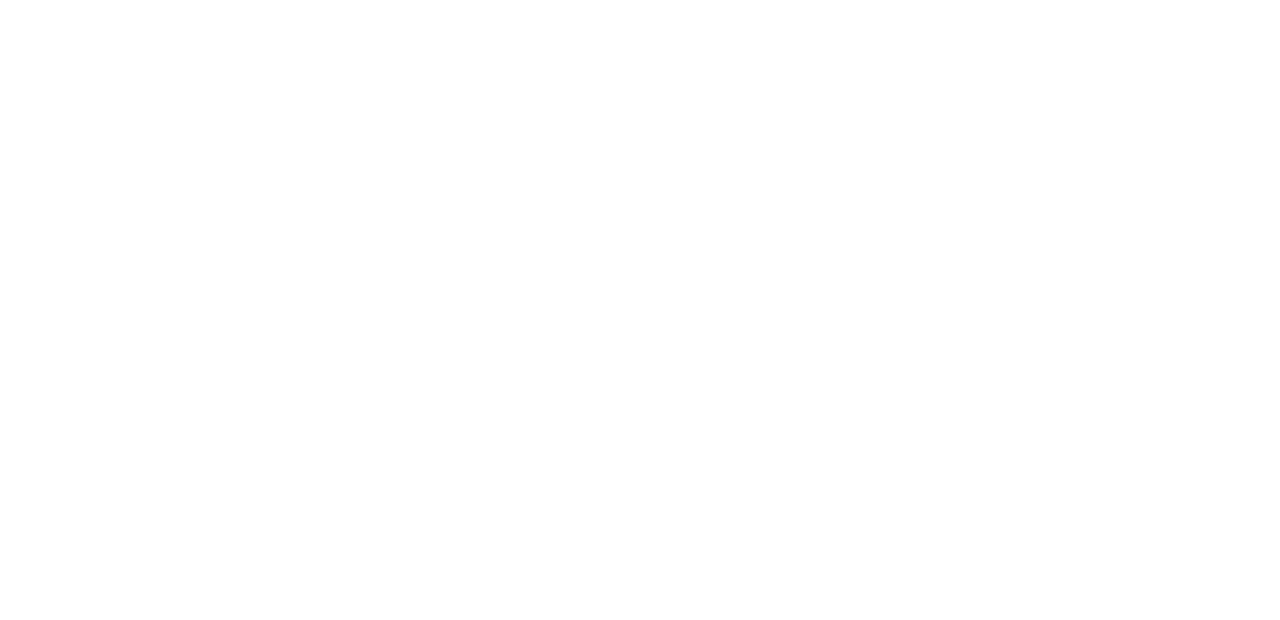
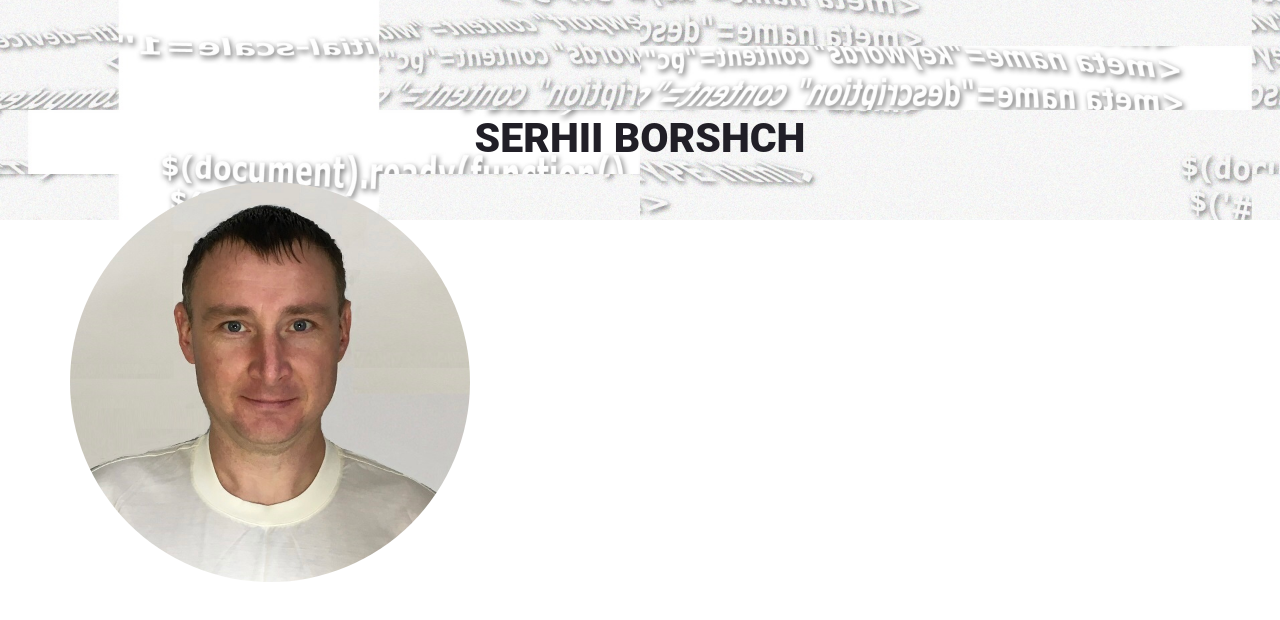
Before and after one commit to serg1557733/my-CV-site, a plain HTML site: page index.html in a window 1280 px wide. Drawn offline with Linux system fonts and the light colour scheme.

Commit message:
testing header

```diff
--- a/index.html
+++ b/index.html
@@ -4,9 +4,24 @@
     <meta charset="UTF-8">
     <meta http-equiv="X-UA-Compatible" content="IE=edge">
     <meta name="viewport" content="width=device-width, initial-scale=1.0">
+    <link rel="stylesheet" href="style.css">
+    <link rel="icon" href="img/logo/icon1.ico" class="icon">
     <title>Serhii Borshch CV</title>
 </head>
 <body>
+    <section class="header">
+        <div class="container">
+            <div class="main_header">
+                <h1>Serhii Borshch</h1>
+                        <img src="img/foto/borS.png" alt="my foto" class="foto">
+
+
+
+
+            </div>
+
+        </div>
+    </section>
 
 </body>
 </html>
--- a/style.css
+++ b/style.css
@@ -0,0 +1,39 @@
+*{
+    box-sizing: border-box;
+    margin: 0;
+    padding: 0;
+}
+.container {
+    width: 1140px;
+    margin: 0 auto;
+    position: relative;
+}
+h1 {
+    margin-top: 75px;
+    text-align: center;
+    font-family: Roboto;
+    font-style: normal;
+    font-weight: 900;
+    font-size: 41px;
+    text-transform: uppercase;
+    color: #211f27;
+
+}
+.header{
+    background:url(img/bg/headerbg.jpg) center center/cover no-repeat;
+
+}
+.main_header {
+    min-height: 200px;
+    padding: 39px 0 58px 0;
+}
+
+.main_foto{
+
+}
+.foto{
+    position: absolute;
+    max-width: 400px;
+    border-radius: 100%;
+    margin-top: 20px;
+}
```
Also changed, not shown: img/bg/headerbg.jpg (added), img/foto/borS.png (added), img/logo/Rectangle.png (added), img/logo/icon1.ico (added).
